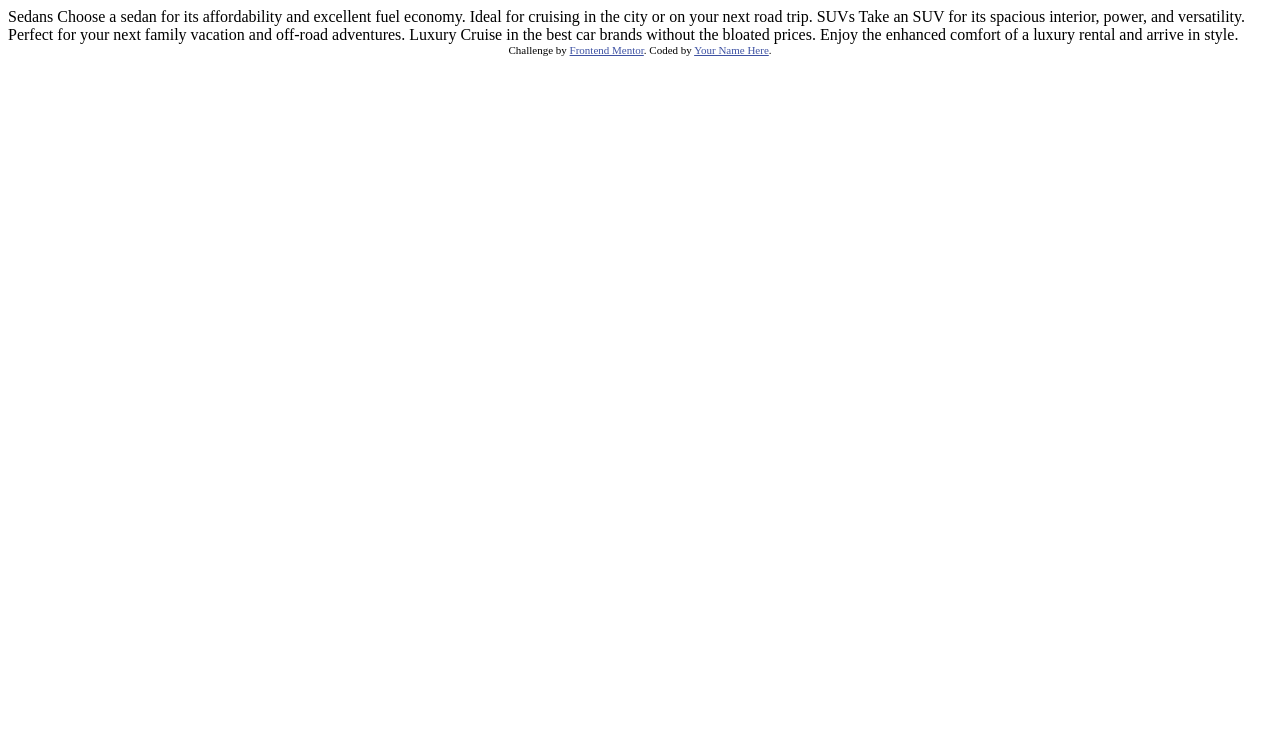
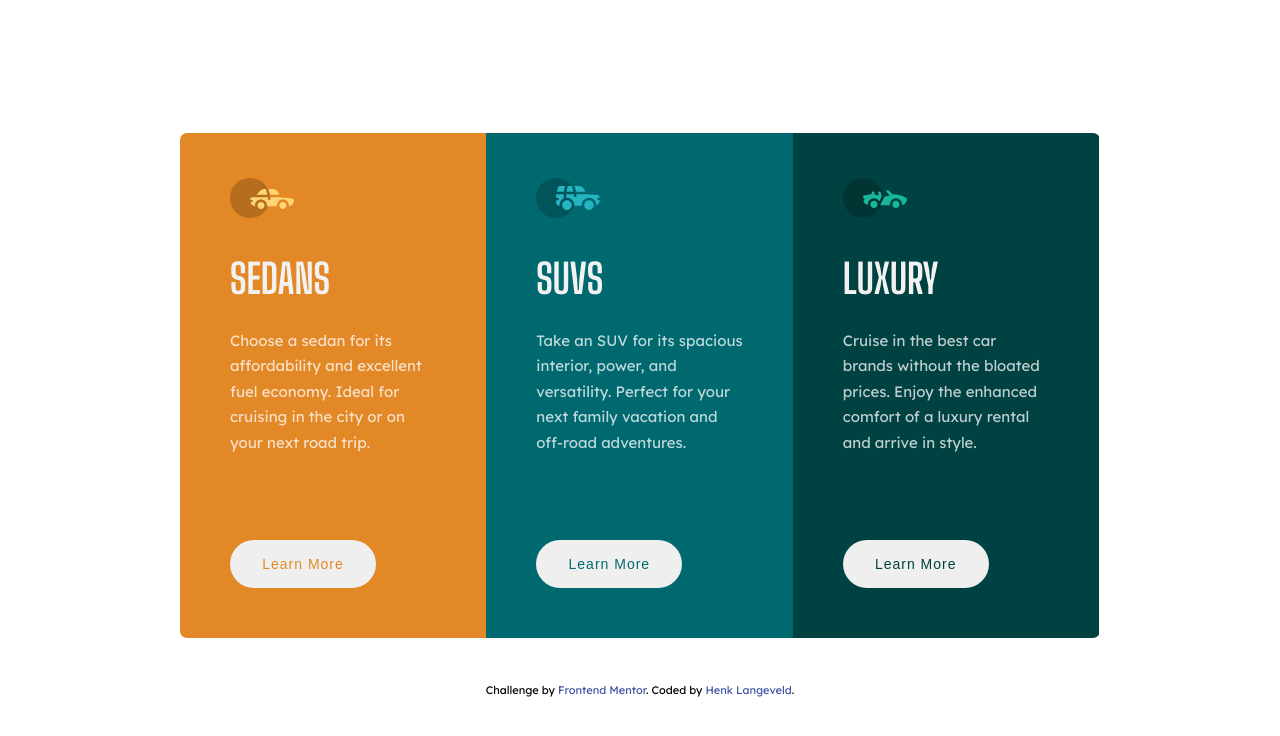
Before and after one commit to HenkLangeveld/3-column-card, a plain HTML site: page index.html in a window 1280 px wide. Drawn offline with Linux system fonts and the light colour scheme.

Commit message:
HTML and CSS solution

```diff
--- a/index.html
+++ b/index.html
@@ -1,36 +1,92 @@
 <!DOCTYPE html>
 <html lang="en">
   <head>
-  <meta charset="UTF-8">
-  <meta name="viewport" content="width=device-width, initial-scale=1.0"> <!-- displays site properly based on user's device -->
+    <meta charset="UTF-8" />
+    <meta name="viewport" content="width=device-width, initial-scale=1.0" />
+    <!-- displays site properly based on user's device -->
 
-  <link rel="icon" type="image/png" sizes="32x32" href="./images/favicon-32x32.png">
+    <link
+      rel="icon"
+      type="image/png"
+      sizes="32x32"
+      href="./images/favicon-32x32.png"
+    />
 
     <title>Frontend Mentor | 3-column preview card component</title>
+    <link rel="preconnect" href="https://fonts.googleapis.com" />
+    <link rel="preconnect" href="https://fonts.gstatic.com" crossorigin />
+    <link
+      href="https://fonts.googleapis.com/css2?family=Big+Shoulders+Display:wght@700&family=Lexend+Deca&display=swap"
+      rel="stylesheet"
+    />
+    <link rel="stylesheet" href="./dist/main.min.css" />
 
     <!-- Feel free to remove these styles or customise in your own stylesheet 👍 -->
     <style>
-    .attribution { font-size: 11px; text-align: center; }
-    .attribution a { color: hsl(228, 45%, 44%); }
+      .attribution {
+        font-size: 11px;
+        text-align: center;
+      }
+      .attribution a {
+        color: hsl(228, 45%, 44%);
+      }
     </style>
   </head>
   <body>
+    <section class="cards">
+      <article class="card card--sedan">
+        <div class="card__image">
+          <img src="./images/icon-sedans.svg" alt="Graphic of a sedan" />
+        </div>
+        <h2 class="card__title">Sedans</h2>
+        <p class="card__text">
+          Choose a sedan for its affordability and excellent fuel economy. Ideal
+          for cruising in the city or on your next road trip.
+        </p>
+        <button class="card__button">
+          <a href="#">Learn More</a>
+        </button>
+      </article>
 
-  Sedans
-  Choose a sedan for its affordability and excellent fuel economy. Ideal for cruising in the city
-  or on your next road trip.
+      <article class="card card--suv">
+        <div class="card__image">
+          <img src="./images/icon-suvs.svg" alt="Graphic of an SUV" />
+        </div>
+        <h2 class="card__title">SUVs</h2>
 
-  SUVs
-  Take an SUV for its spacious interior, power, and versatility. Perfect for your next family vacation
-  and off-road adventures.
+        <p class="card__text">
+          Take an SUV for its spacious interior, power, and versatility. Perfect
+          for your next family vacation and off-road adventures.
+        </p>
+        <button class="card__button">
+          <a href="#">Learn More</a>
+        </button>
+      </article>
 
-  Luxury
-  Cruise in the best car brands without the bloated prices. Enjoy the enhanced comfort of a luxury
-  rental and arrive in style.
+      <article class="card card--luxury">
+        <div class="card__image">
+          <img src="./images/icon-luxury.svg" alt="Graphic of a luxury car" />
+        </div>
+        <h2 class="card__title">Luxury</h2>
+
+        <p class="card__text">
+          Cruise in the best car brands without the bloated prices. Enjoy the
+          enhanced comfort of a luxury rental and arrive in style.
+        </p>
+
+        <button class="card__button">
+          <a href="#">Learn More</a>
+        </button>
+      </article>
+    </section>
 
     <div class="attribution">
-    Challenge by <a href="https://www.frontendmentor.io?ref=challenge" target="_blank">Frontend Mentor</a>.
-    Coded by <a href="#">Your Name Here</a>.
+      Challenge by
+      <a href="https://www.frontendmentor.io?ref=challenge" target="_blank"
+        >Frontend Mentor</a
+      >. Coded by
+      <a href="https://www.henklangeveld.com/" target="_blank">Henk Langeveld</a
+      >.
     </div>
   </body>
 </html>
--- /dev/null
+++ b/scss/main.scss
@@ -0,0 +1,111 @@
+$text-color: hsla(0, 0%, 100%, 0.75);
+$light-color: hsl(0, 0%, 95%);
+
+$breakpoint: 800px;
+
+:root {
+  --orange: hsl(31, 77%, 52%);
+  --cyan: hsl(184, 100%, 22%);
+  --dark-cyan: hsl(179, 100%, 13%);
+  --card-color: grey;
+}
+
+html {
+  font-family: "Lexend Deca", sans-serif;
+  font-size: 15px;
+}
+
+*,
+*::before,
+*::after {
+  margin: 0;
+  padding: 0;
+  box-sizing: border-box;
+}
+
+body {
+  min-height: 100vh;
+  display: flex;
+  flex-direction: column;
+  align-items: center;
+  justify-content: center;
+  padding: 87px 24px 60px;
+
+  @media (min-width: $breakpoint) {
+    padding-top: 90px;
+  }
+}
+
+a {
+  text-decoration: none;
+  color: inherit;
+}
+
+.cards {
+  max-width: 370px;
+  border-radius: 7px;
+  overflow: hidden;
+  display: flex;
+  flex-direction: column;
+  margin: 0 auto 3rem;
+
+  @media (min-width: $breakpoint) {
+    flex-direction: row;
+    max-width: 920px;
+  }
+}
+
+.card {
+  padding: 45px 50px 50px;
+  background-color: var(--card-color);
+
+  @media (min-width: $breakpoint) {
+    flex: 0 0 33.3%;
+  }
+
+  &--sedan {
+    --card-color: var(--orange);
+  }
+
+  &--suv {
+    --card-color: var(--cyan);
+  }
+
+  &--luxury {
+    --card-color: var(--dark-cyan);
+  }
+
+  &__image {
+    margin-bottom: 32px;
+  }
+
+  &__title {
+    font-family: "Big Shoulders Display", cursive;
+    color: $light-color;
+    text-transform: uppercase;
+    font-size: 2.7rem;
+    font-weight: 600;
+    margin-bottom: 25px;
+  }
+
+  &__text {
+    color: $text-color;
+    line-height: 1.7;
+    margin-bottom: 25px;
+
+    @media (min-width: $breakpoint) {
+      margin-bottom: 85px;
+    }
+  }
+
+  &__button {
+    padding: 1.15em 2.3em;
+    border: none;
+    outline: none;
+    border-radius: 30px;
+    align-self: start;
+    font-size: 14px;
+    letter-spacing: 1px;
+    color: var(--card-color);
+  }
+}
```
Also changed, not shown: dist/main.min.css (added), 1 other file. Lines whose indentation alone changed are shown as unchanged.
